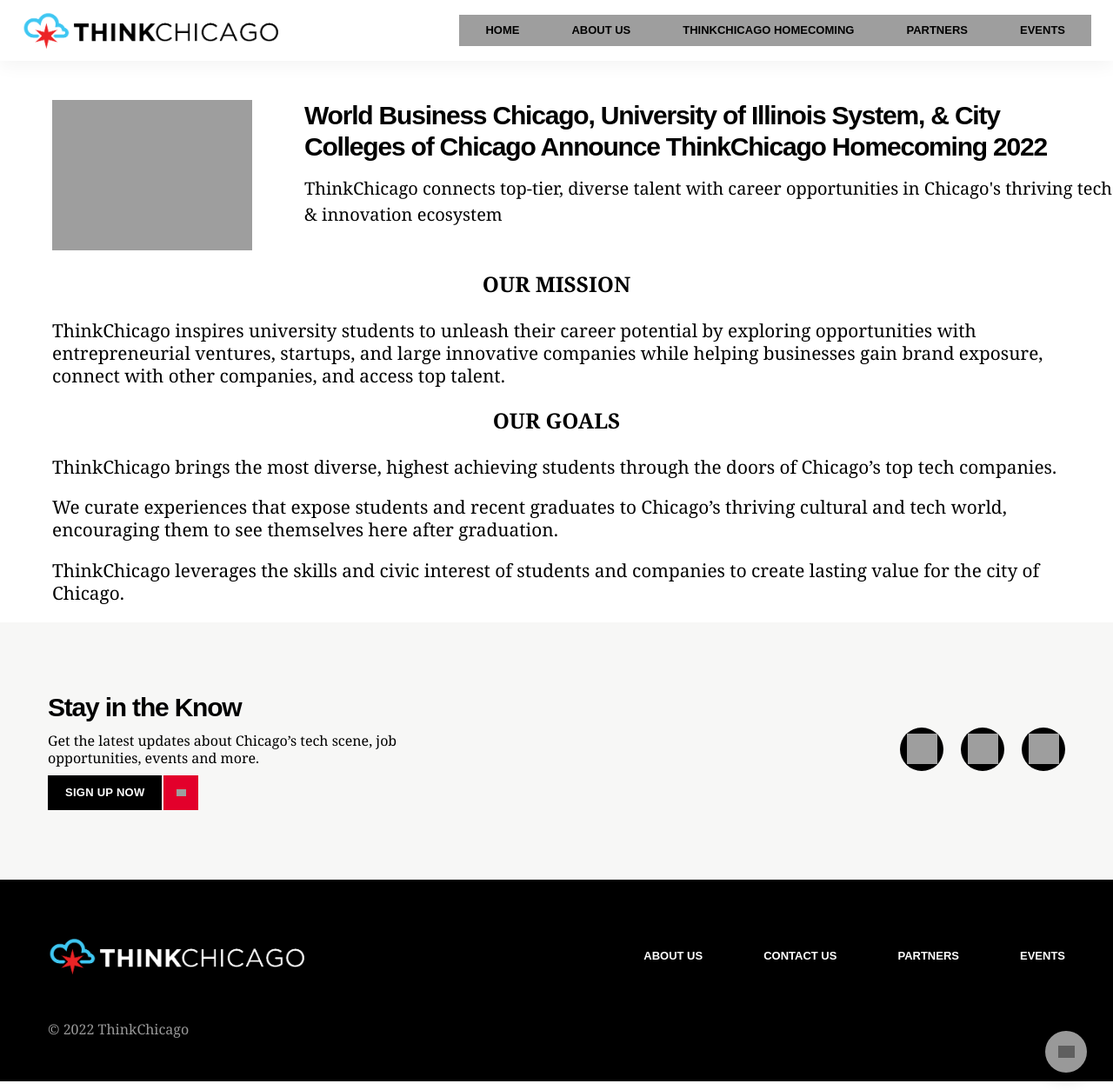
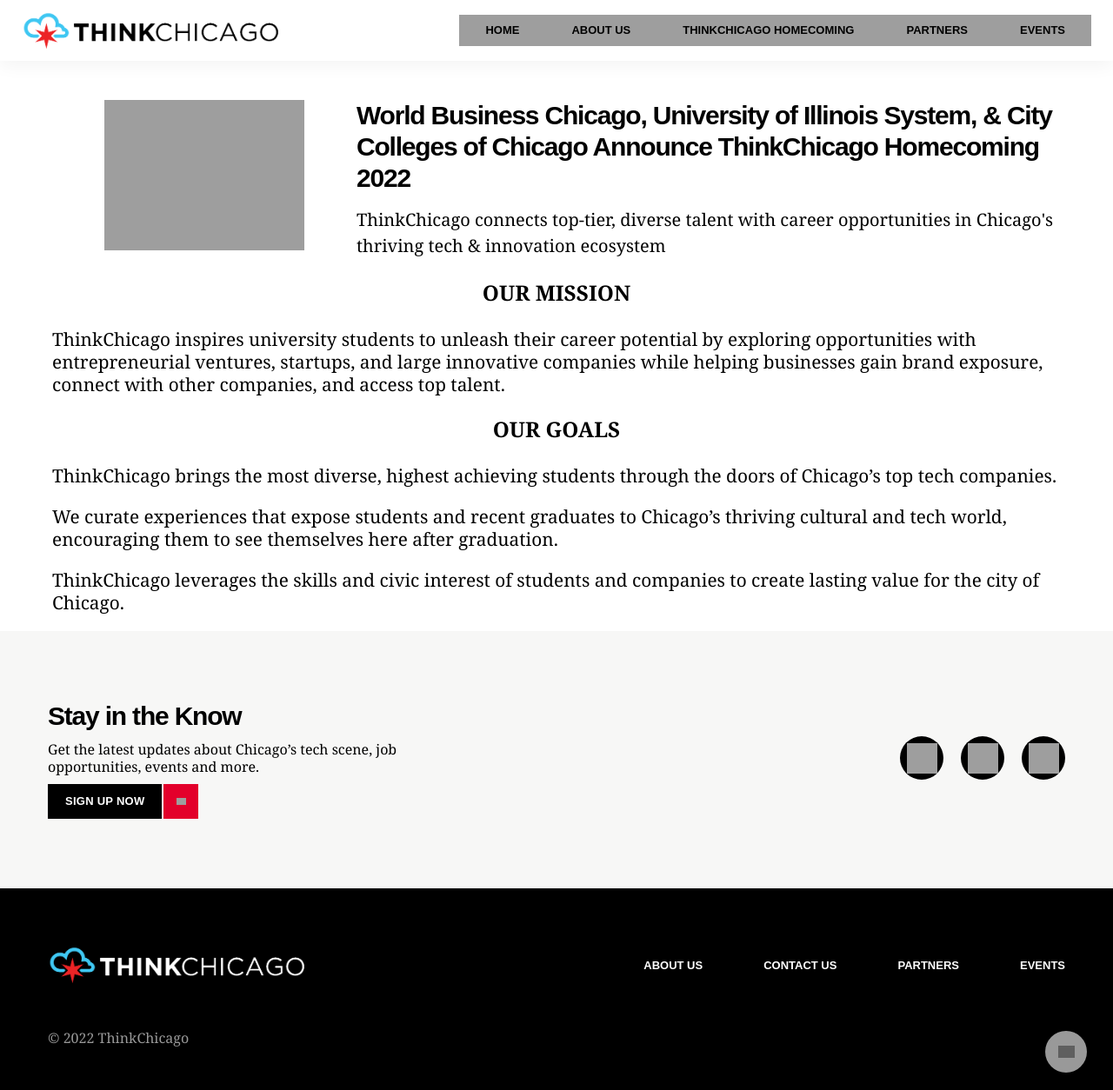
Before and after one commit to andreanthony/andreanthony.github.io, a Jekyll site: the page thinkchicago.html, which Jekyll copies as it is, in a window 1280 px wide and 1254 px high. Shown: the whole window at 87% size. Built offline with Jekyll 4.4.1, drawn with Linux system fonts in a browser that asks for light colours; some web fonts are replaced; grey boxes are pictures that could not be loaded.

Commit message:
Update thinkchicago.html

```diff
--- a/thinkchicago.html
+++ b/thinkchicago.html
@@ -68,13 +68,13 @@
 <article id="post-5" class="post-5 page type-page status-publish hentry">
 
 <section class="news-intro news-intro--detail waypoint in-view" id="intro">
-    <div class="news-intro__container">
+    <div class="news-intro__container" style="padding-left: 60px;padding-right: 60px;">
       <div class="news-intro__copy">
 	<div class="news-intro__img">
         <img src="https://andreanthony.github.io/thinkchicago.gif" align="left" alt="World Business Chicago, University of Illinois System, &amp; City Colleges of Chicago Announce ThinkChicago Homecoming 2022" style="width:350px;padding-left:60px;padding-right:60px">
       </div>
 
-        <h3 id="title" style="padding-left: 60px;padding-right: 60px;">World Business Chicago, University of Illinois System, &amp; City Colleges of Chicago Announce ThinkChicago Homecoming 2022</h3>
+        <h3 id="title">World Business Chicago, University of Illinois System, &amp; City Colleges of Chicago Announce ThinkChicago Homecoming 2022</h3>
       </div>
 
 	ThinkChicago connects top-tier, diverse talent with career opportunities in Chicago's thriving tech & innovation ecosystem</div>
```
